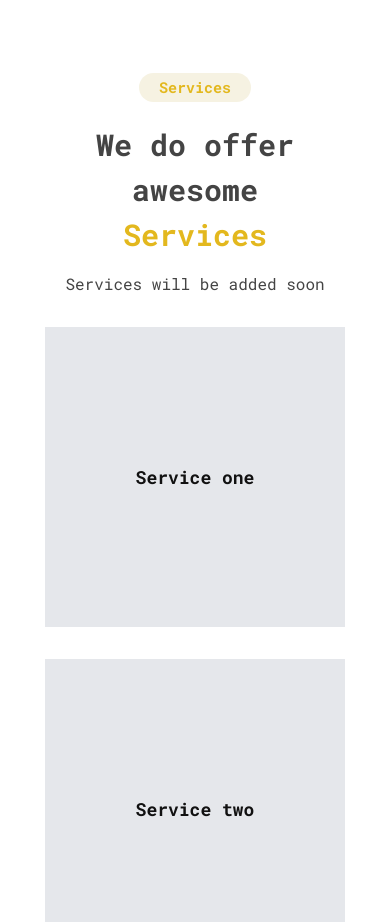
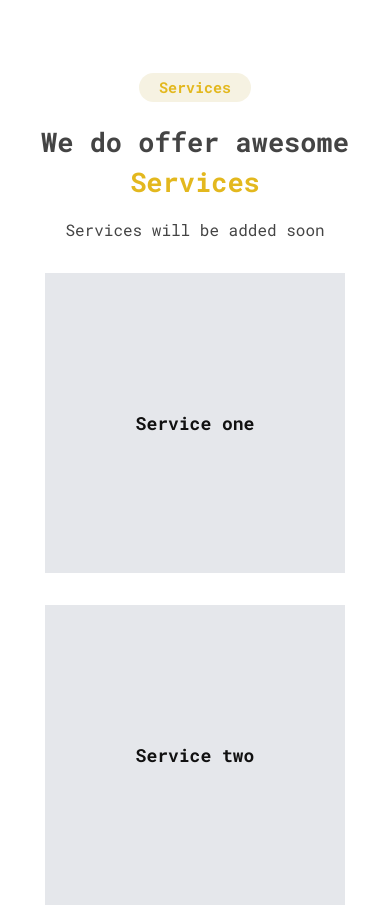
Before and after one commit to webLance24/plant-ecommerce, a React (Vite) app: page / in a window 390 px wide. Shown: the part 1614-2536 px from the top of the page. Built offline with nearby package versions, Linux system fonts and the light colour scheme; a web font is replaced by a local one.

Commit message:
fix: fix bg

```diff
--- a/src/Components/Services.tsx
+++ b/src/Components/Services.tsx
@@ -36,8 +36,8 @@ function Services() {
         </button>
       </div>
 
-      <div className="flex justify-center items-center text-[30px] font-bold mt-[20px] text-center md:text-[32px] ">
-        <h1 className="text-[#444444]">
+      <div className="flex justify-center items-center font-bold mt-[20px] text-center md:text-[32px] ">
+        <h1 className="text-[#444444] text-[27px]">
           {changeLanguage === "ENG"
             ? "We do offer awesome"
             : "ჩვენ გთავაზობთ გასაოცარ"}
```
